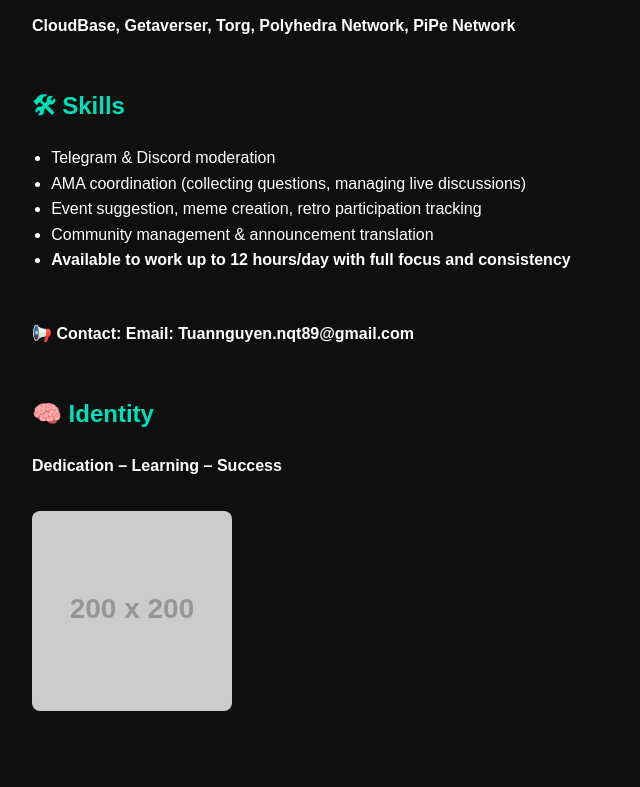
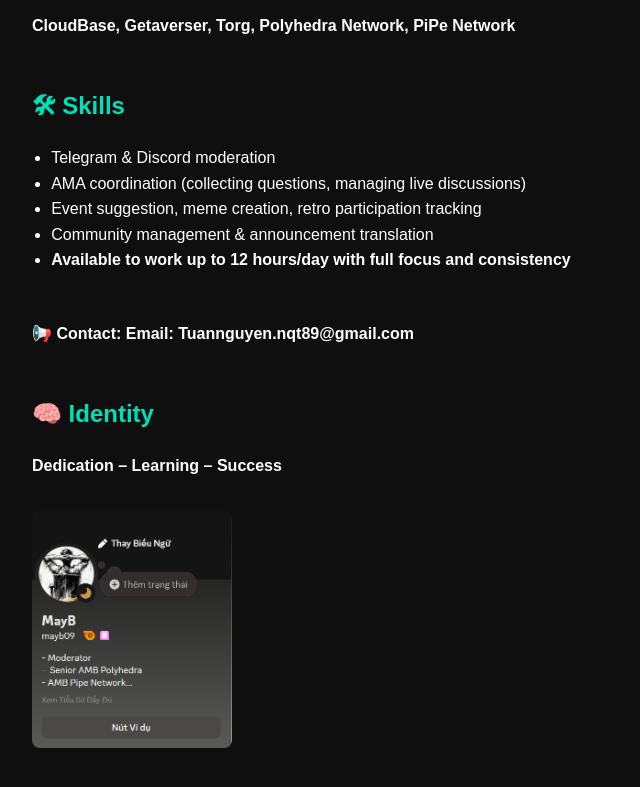
Before and after one commit to MayB09/maybverse, a plain HTML site: page index.html in a window 1280 px wide. Shown: the part 493-1280 px from the top of the page, without its empty margins (0-640 px from the left). Drawn offline with Linux system fonts and the light colour scheme; placeholder pictures from the web are drawn by us.

Commit message:
Update index.html

```diff
--- a/index.html
+++ b/index.html
@@ -50,7 +50,7 @@
     <div class="section">
         <h2>🧠 Identity</h2>
         <p><strong>Dedication – Learning – Success</strong></p>
-        <img src="https://via.placeholder.com/200x200.png?text=Discord+Profile" alt="Mayb Discord Profile">
+        <img src="https://raw.githubusercontent.com/MayB09/maybverse/main/Screenshot%202025-04-17%20112043.png" alt="Mayb Discord Profile">
     </div>
 </body>
 </html>
```
